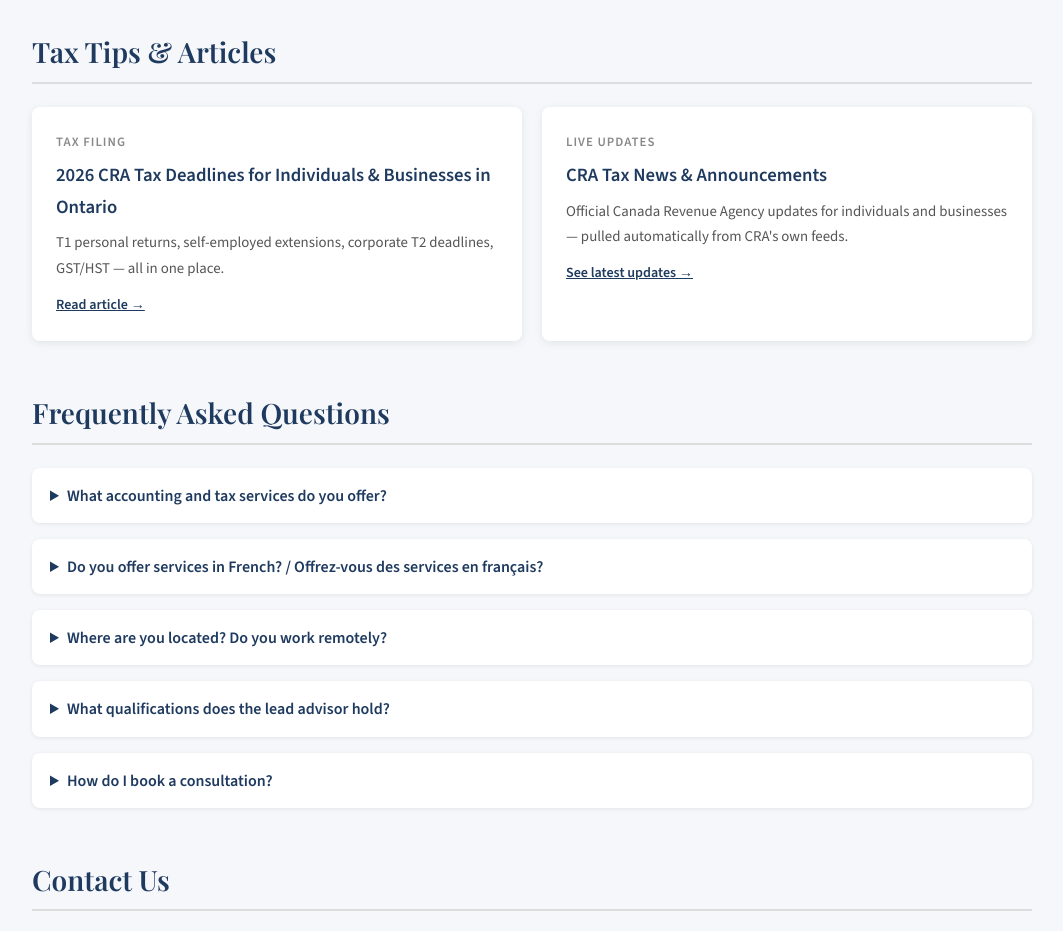
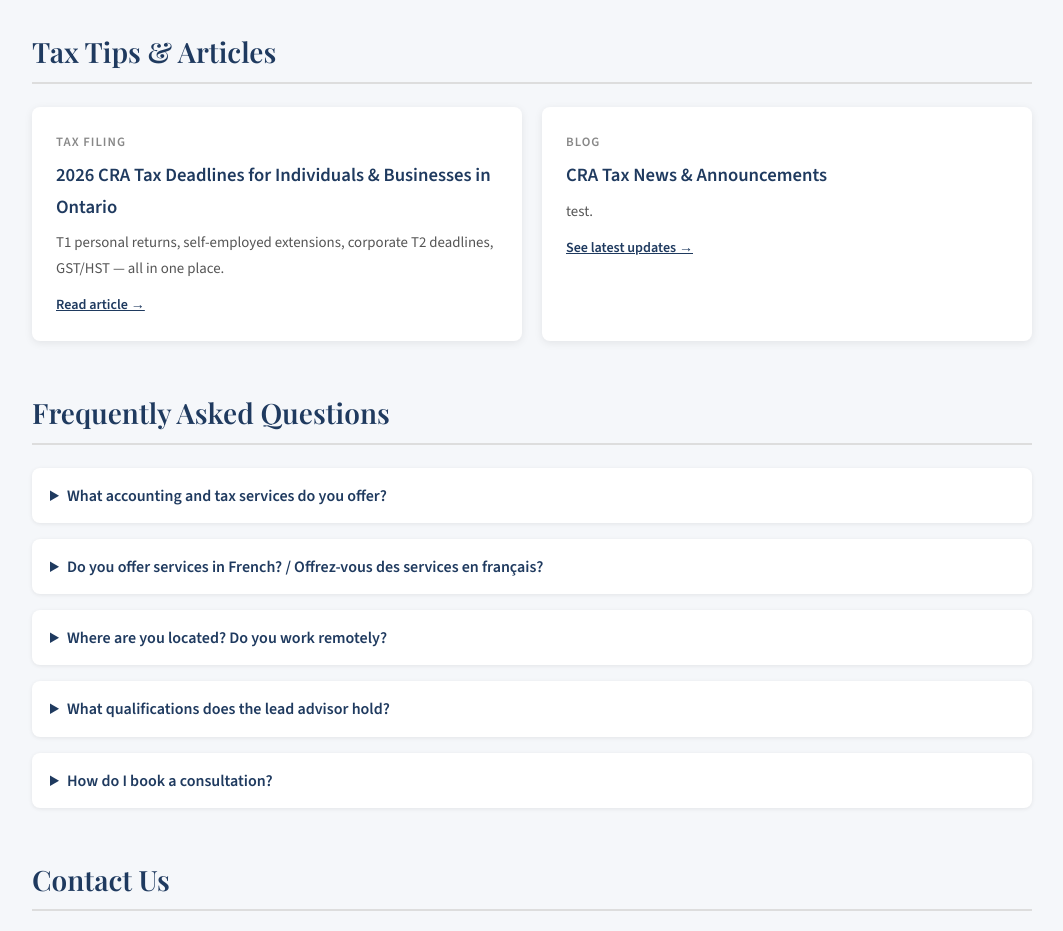
Before and after one commit to urjkue/toruladvisors, a plain HTML site: page index.html in a window 1280 px wide. Shown: the part 1240-2171 px from the top of the page, without its empty margins (108-1171 px from the left). Drawn offline with nearby package versions, Linux system fonts and the light colour scheme.

Commit message:
Update index.html

```diff
--- a/index.html
+++ b/index.html
@@ -357,10 +357,10 @@
         <a href="/blog-tax-deadlines-2026.html" style="display:inline-block; margin-top:12px; font-size:0.88rem; font-weight:700; color:#1f3a5f;">Read article →</a>
       </article>
       <article class="card">
-        <p style="margin:0 0 6px; font-size:0.8rem; font-weight:700; letter-spacing:0.08em; text-transform:uppercase; color:#888;">Live Updates</p>
+        <p style="margin:0 0 6px; font-size:0.8rem; font-weight:700; letter-spacing:0.08em; text-transform:uppercase; color:#888;">Blog</p>
         <h3 style="margin:0 0 8px;"><a href="/cra-news.html" style="color:#1f3a5f; text-decoration:none;">CRA Tax News &amp; Announcements</a></h3>
-        <p style="margin:0; font-size:0.93rem; color:#555;">Official Canada Revenue Agency updates for individuals and businesses — pulled automatically from CRA's own feeds.</p>
-        <a href="/cra-news.html" style="display:inline-block; margin-top:12px; font-size:0.88rem; font-weight:700; color:#1f3a5f;">See latest updates →</a>
+        <p style="margin:0; font-size:0.93rem; color:#555;">test.</p>
+        <a href="/test.html" style="display:inline-block; margin-top:12px; font-size:0.88rem; font-weight:700; color:#1f3a5f;">See latest updates →</a>
       </article>
     </div>
   </section>
```
